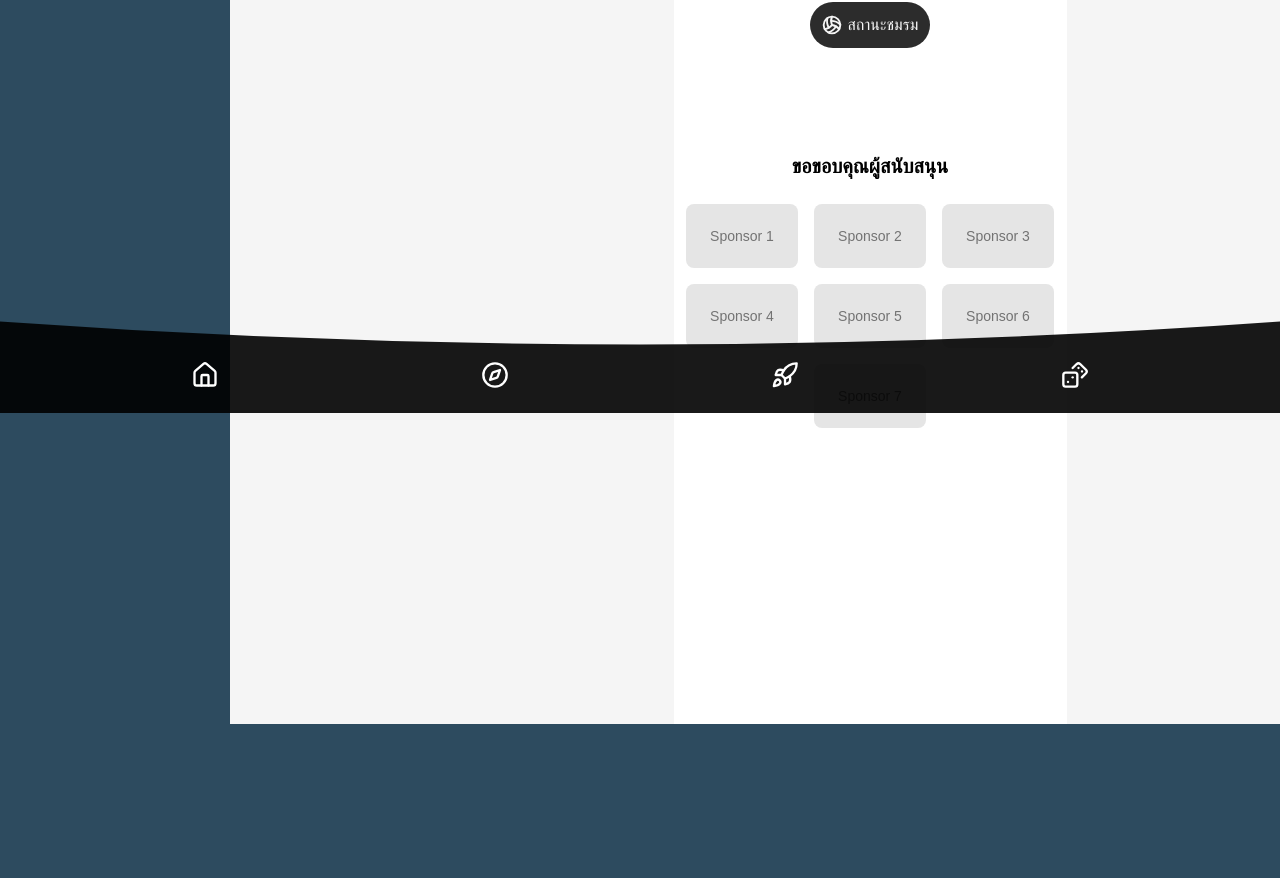
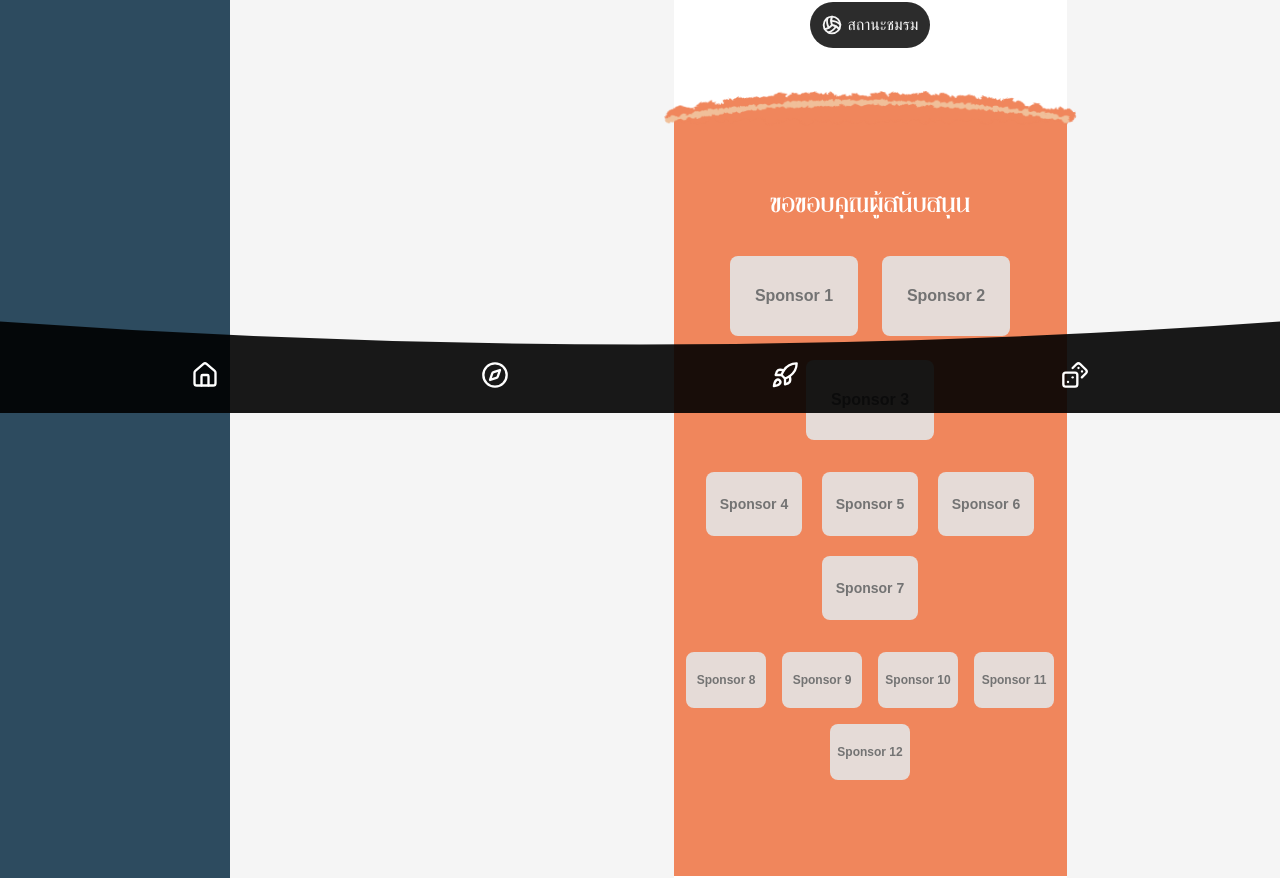
Before and after one commit to IT-Vishnu24th/vishnu24th-website, a Next.js app: page /admin in a window 1280 px wide. Shown: the part 387-1265 px from the top of the page. Before the commit the page ends 1111 px from the top, so only its background shows below. Built offline with nearby package versions, Linux system fonts and the light colour scheme; no server answers.

Commit message:
feat : add sponsor footer

```diff
--- a/src/components/SponsorFooter.tsx
+++ b/src/components/SponsorFooter.tsx
@@ -1,19 +1,63 @@
+import Image from "next/image"
+
 export default function Footer() {
-  const sponsors = Array.from({ length: 7 }, (_, index) => ({
+  const bigSponsors = Array.from({ length: 3 }, (_, index) => ({
     id: index,
     name: `Sponsor ${index + 1}`,
   }))
 
+  const mediumSponsors = Array.from({ length: 4 }, (_, index) => ({
+    id: index,
+    name: `Sponsor ${index + 4}`,
+  }))
+
+  const smallSponsors = Array.from({ length: 5 }, (_, index) => ({
+    id: index,
+    name: `Sponsor ${index + 8}`,
+  }))
+
   return (
-    <footer className="w-full pt-10 pb-24">
+    <footer className="relative w-full pt-16 pb-24 bg-[#F0865C]">
+      {/* เส้นลายกระดาษฉีกด้านบน */}
+      <div className="absolute top-0 left-0 w-full h-10 -translate-y-1/2">
+        <Image src="/sponsor/sponsor-line.png" alt="" fill className="object-fill scale-105" />
+      </div>
+
       <div className="max-w-6xl mx-auto px-3">
-        <h2 className="text-center text-xl font-semibold mb-6">ขอขอบคุณผู้สนับสนุน</h2>
+        <h2 className="text-center text-4xl font-sov-yeehor mb-10 text-white">
+          ขอขอบคุณผู้สนับสนุน
+        </h2>
 
-        <div className="flex flex-wrap justify-center gap-4 mb-10">
-          {sponsors.map((sponsor) => (
+        {/* BIG */}
+        <div className="flex flex-wrap justify-center gap-6 mb-8">
+          {bigSponsors.map((sponsor) => (
             <div
               key={sponsor.id}
-              className="w-28 h-16 rounded-lg bg-neutral-200 flex items-center justify-center text-sm text-neutral-500"
+              className="w-32 h-20 rounded-lg bg-neutral-200/90 flex items-center justify-center text-base font-semibold text-neutral-500 text-center"
+            >
+              {sponsor.name}
+            </div>
+          ))}
+        </div>
+
+        {/* MEDIUM */}
+        <div className="flex flex-wrap justify-center gap-5 mb-8">
+          {mediumSponsors.map((sponsor) => (
+            <div
+              key={sponsor.id}
+              className="w-24 h-16 rounded-lg bg-neutral-200/90 flex items-center justify-center text-sm font-semibold text-neutral-500 text-center"
+            >
+              {sponsor.name}
+            </div>
+          ))}
+        </div>
+
+        {/* SMALL */}
+        <div className="flex flex-wrap justify-center gap-4">
+          {smallSponsors.map((sponsor) => (
+            <div
+              key={sponsor.id}
+              className="w-20 h-14 rounded-lg bg-neutral-200/90 flex items-center justify-center text-xs font-semibold text-neutral-500 text-center"
             >
               {sponsor.name}
             </div>
```
Also changed, not shown: public/sponsor/sponsor-line.png (added).
